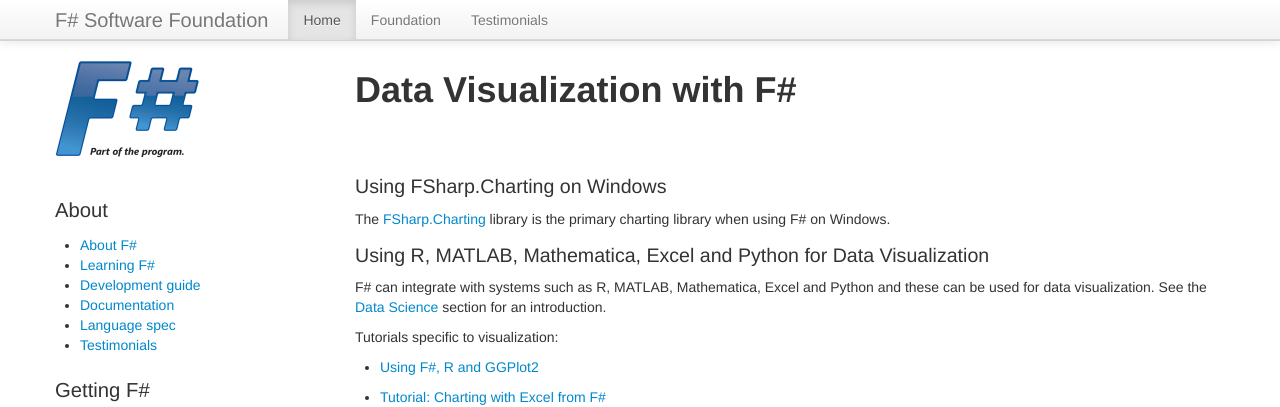
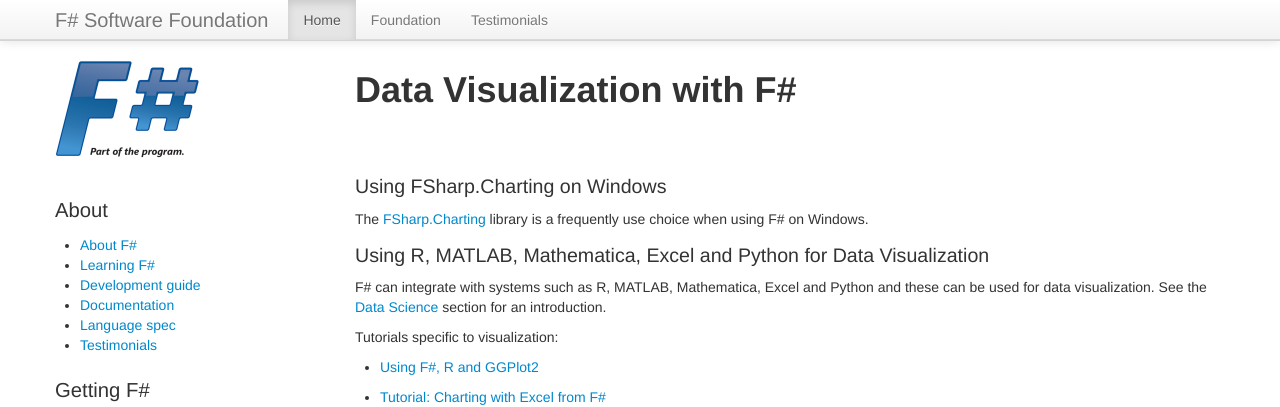
Before and after one commit to fsharp/fsharp.org, a Jekyll site: the page built from data-visualization/index.md, in a window 1280 px wide and 1257 px high. Shown: the top 407 px of the window. Built offline with Jekyll 4.4.1, drawn with Linux system fonts in a browser that asks for light colours; nearby versions of some CDN libraries; some web fonts are replaced; comment, search, counter and statistics services are not loaded.

Commit message:
Update index.md

```diff
--- a/data-visualization/index.md
+++ b/data-visualization/index.md
@@ -7,7 +7,7 @@
 
 ### Using FSharp.Charting on Windows
 
-The [FSharp.Charting](http://fsharp.github.io/FSharp.Charting/) library is the primary charting library
+The [FSharp.Charting](http://fsharp.github.io/FSharp.Charting/) library is a frequently use choice
 when using F# on Windows.
 
 ### Using R, MATLAB, Mathematica, Excel and Python for Data Visualization
```
